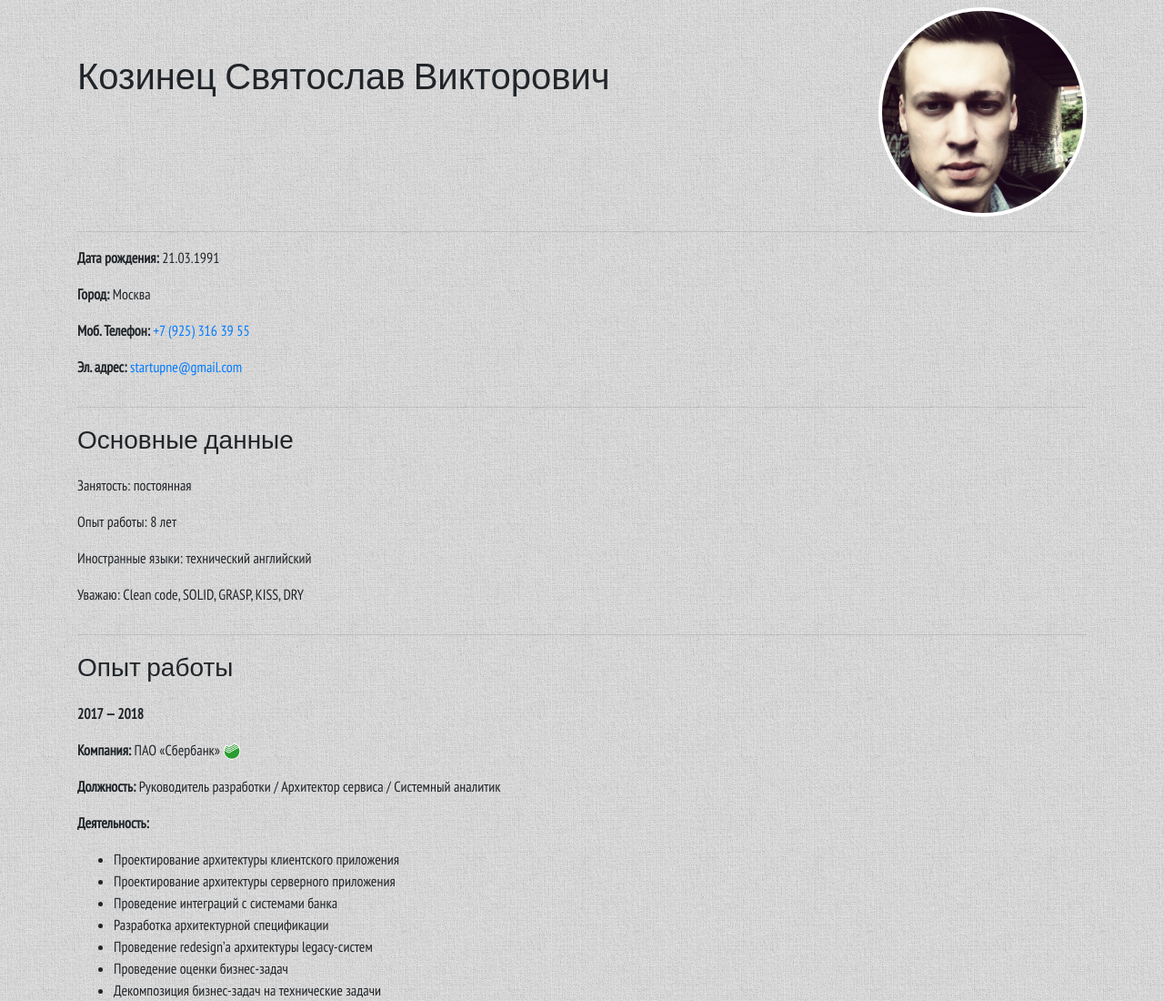
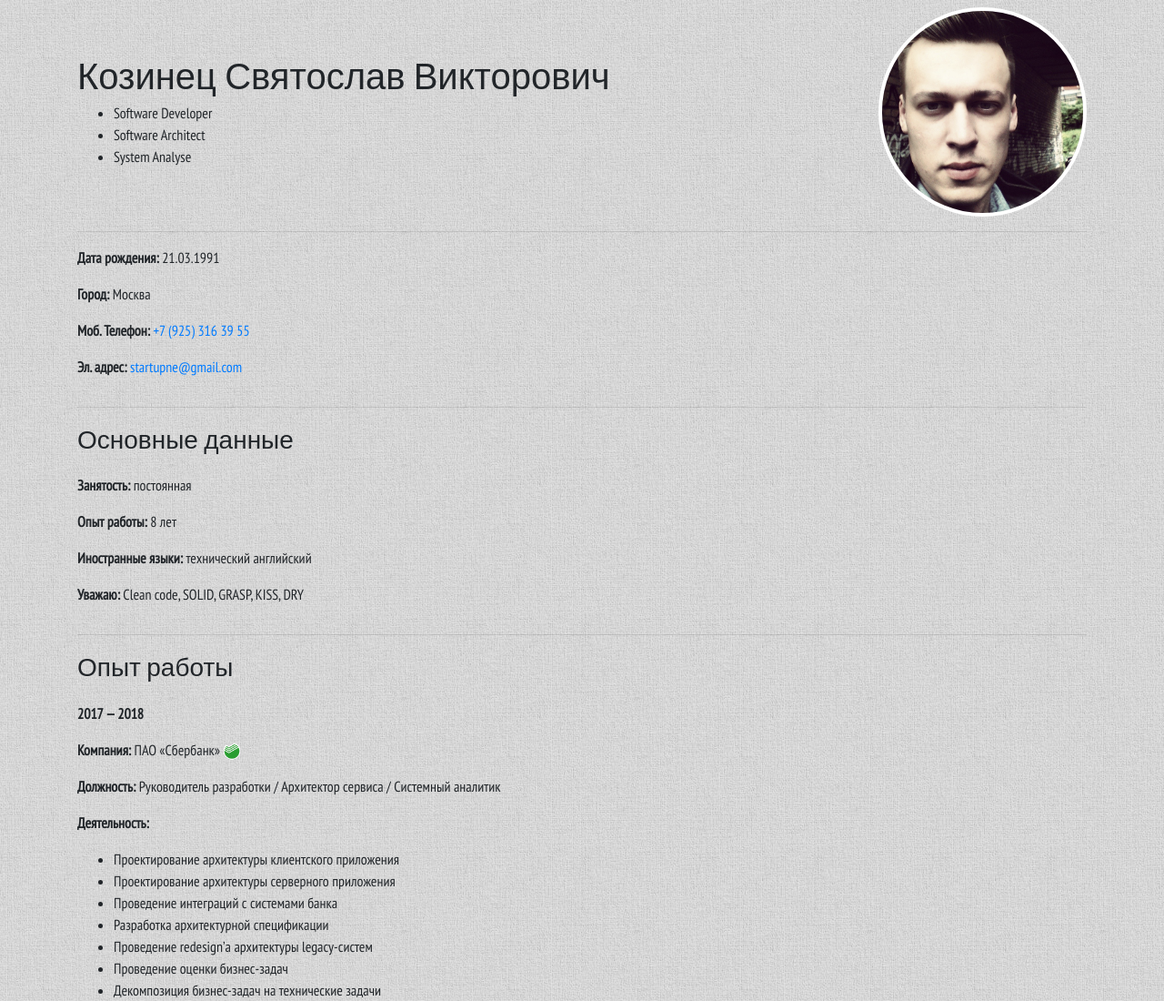
Before and after one commit to slavent/slavent.ru, a website: page src/static/index.html in a window 1280 px wide. Shown: the top 1100 px of the page at 91% size. Drawn offline with nearby package versions, Linux system fonts and the light colour scheme.

Commit message:
add description

```diff
--- a/src/static/index.html
+++ b/src/static/index.html
@@ -35,6 +35,11 @@
             <div class="row">
                 <div class="col-lg-9 col-sm-8">
                     <h1 class="mt-lg-5 mt-sm-1">Козинец Святослав Викторович</h1>
+                    <ul>
+                        <li>Software Developer</li>
+                        <li>Software Architect</li>
+                        <li>System Analyse</li>
+                    </ul>
                 </div>
                 <div class="col-lg-3 col-sm-4">
                     <img src="avatar.jpg" class="avatar float-right"/>
@@ -55,10 +60,10 @@
         </div>
         <div class="col-12">
             <h3 class="mb-4">Основные данные</h3>
-            <p>Занятость: постоянная</p>
-            <p>Опыт работы: 8 лет</p>
-            <p>Иностранные языки: технический английский</p>
-            <p>Уважаю: Clean code, SOLID, GRASP, KISS, DRY</p>
+            <p><b>Занятость:</b> постоянная</p>
+            <p><b>Опыт работы:</b> 8 лет</p>
+            <p><b>Иностранные языки:</b> технический английский</p>
+            <p><b>Уважаю:</b> Clean code, SOLID, GRASP, KISS, DRY</p>
         </div>
         <div class="col-12">
             <hr/>
```
